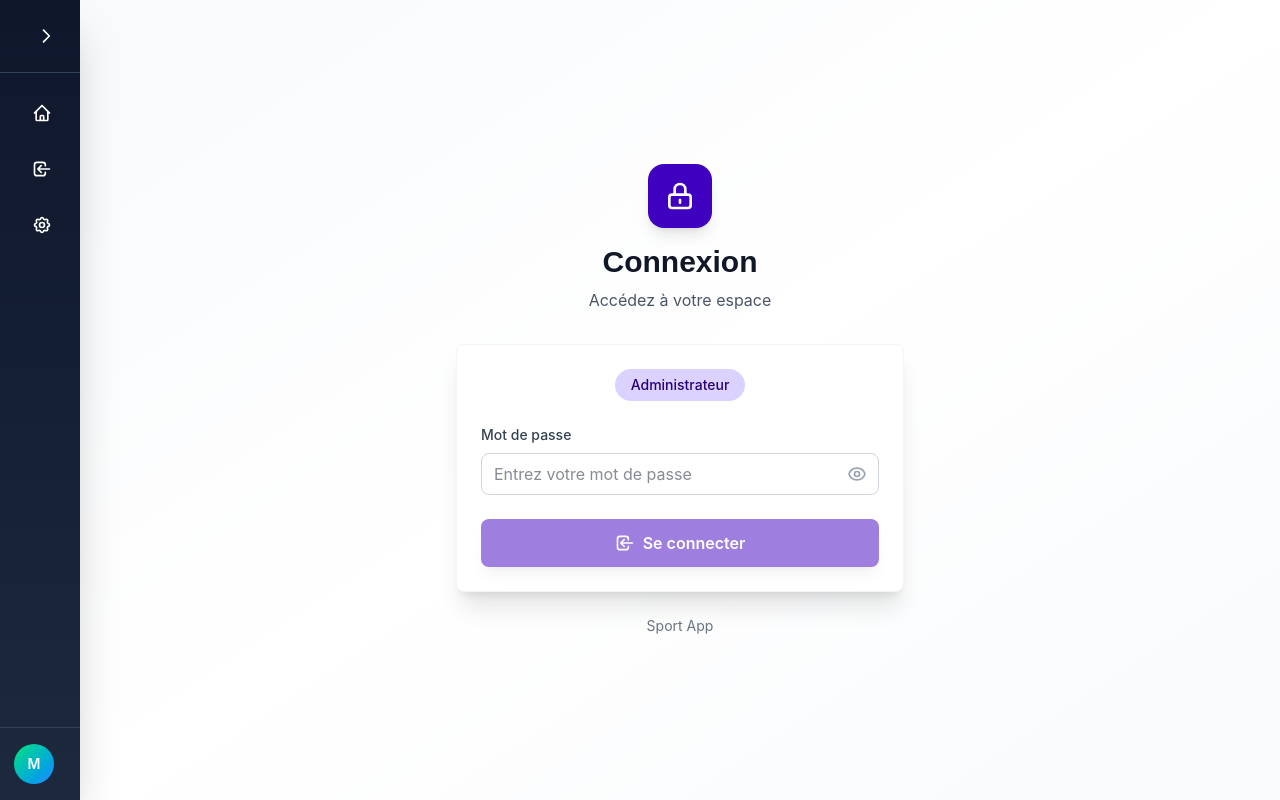
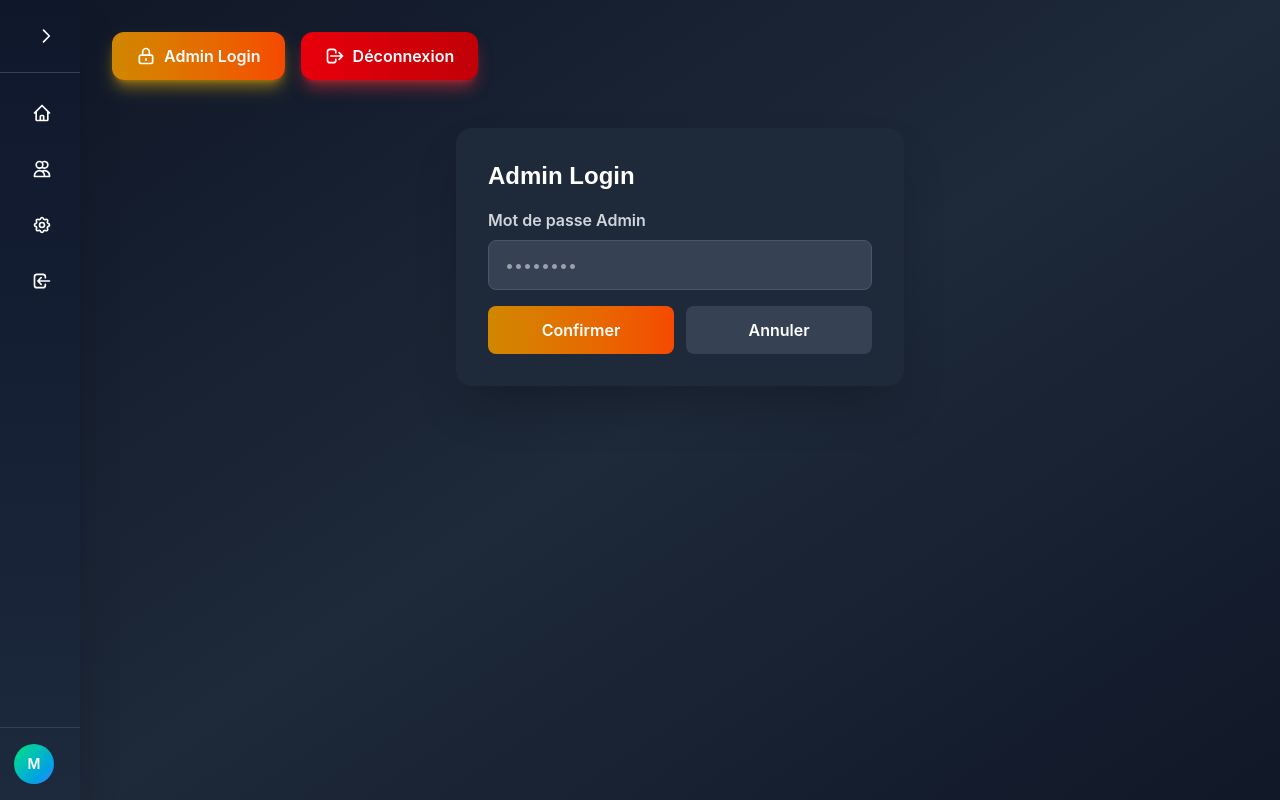
Before and after one commit to Bigchef-dev/hackaton-front, a Vue app: page /login in a window 1280 px wide. Built offline with nearby package versions, Linux system fonts and the light colour scheme.

Commit message:
feat: Implement LoginStuff component and update routing for login

```diff
--- /dev/null
+++ b/src/components/LoginStuff.vue
@@ -0,0 +1,118 @@
+
+
+<template>
+    <div class="min-h-screen bg-gradient-to-br from-gray-900 via-gray-800 to-gray-900 p-8">
+        <div class="max-w-7xl mx-auto">
+            <!-- Header -->
+            <div class="flex items-center justify-between mb-12">
+
+                <div class="flex gap-4">
+                    <button @click="showAdminModal = true"
+                        class="flex items-center gap-2 bg-gradient-to-r from-yellow-600 to-orange-600 hover:from-yellow-700 hover:to-orange-700 text-white px-6 py-3 rounded-xl font-semibold shadow-lg shadow-yellow-500/50 transition-all duration-300 hover:scale-105">
+                        <svg class="w-5 h-5" fill="none" stroke="currentColor" viewBox="0 0 24 24">
+                            <path stroke-linecap="round" stroke-linejoin="round" stroke-width="2" d="M12 15v2m-6 4h12a2 2 0 002-2v-6a2 2 0 00-2-2H6a2 2 0 00-2 2v6a2 2 0 002 2zm10-10V7a4 4 0 00-8 0v4h8z" />
+                        </svg>
+                        Admin Login
+                    </button>
+                    <button @click="handleLogout"
+                        class="flex items-center gap-2 bg-gradient-to-r from-red-600 to-red-700 hover:from-red-700 hover:to-red-800 text-white px-6 py-3 rounded-xl font-semibold shadow-lg shadow-red-500/50 transition-all duration-300 hover:scale-105">
+                        <svg class="w-5 h-5" fill="none" stroke="currentColor" viewBox="0 0 24 24">
+                            <path stroke-linecap="round" stroke-linejoin="round" stroke-width="2" d="M17 16l4-4m0 0l-4-4m4 4H7m6 4v1a3 3 0 01-3 3H6a3 3 0 01-3-3V7a3 3 0 013-3h4a3 3 0 013 3v1" />
+                        </svg>
+                        Déconnexion
+                    </button>
+
+                </div>
+            </div>
+        </div>
+
+        <!-- Admin Login Modal -->
+        <div  class=" flex items-center justify-center z-50">
+            <div class="bg-gray-800 rounded-2xl p-8 max-w-md w-full mx-4 shadow-2xl">
+                <h2 class="text-2xl font-bold text-white mb-4">Admin Login</h2>
+
+                <div v-if="adminError" class="bg-red-500/20 border border-red-500 text-red-200 px-4 py-3 rounded-lg mb-4">
+                    {{ adminError }}
+                </div>
+
+                <form @submit.prevent="handleAdminLogin" class="space-y-4">
+                    <div>
+                        <label for="adminPassword" class="block text-gray-300 mb-2 font-semibold">Mot de passe Admin</label>
+                        <input
+                            id="adminPassword"
+                            v-model="adminPassword"
+                            type="password"
+                            placeholder="••••••••"
+                            class="w-full px-4 py-3 bg-gray-700 text-white rounded-lg border border-gray-600 focus:border-yellow-500 focus:outline-none"
+                            required
+                        />
+                    </div>
+
+                    <div class="flex gap-3">
+                        <button
+                            type="submit"
+                            :disabled="isAdminLoading"
+                            class="flex-1 bg-gradient-to-r from-yellow-600 to-orange-600 hover:from-yellow-700 hover:to-orange-700 text-white px-6 py-3 rounded-lg font-semibold transition disabled:opacity-50"
+                        >
+                            {{ isAdminLoading ? 'Connexion...' : 'Confirmer' }}
+                        </button>
+                        <button
+                            type="button"
+                            @click="closeAdminModal"
+                            class="flex-1 bg-gray-700 hover:bg-gray-600 text-white px-6 py-3 rounded-lg font-semibold transition"
+                        >
+                            Annuler
+                        </button>
+                    </div>
+                </form>
+            </div>
+        </div>
+    </div>
+</template>
+
+<script setup lang="ts">
+import { ref } from 'vue';
+import { useRouter } from 'vue-router';
+
+import { useAuth } from '../utils/composables/auth';
+
+const router = useRouter();
+const { currentUser, logout, adminLogin } = useAuth();
+
+// Admin login modal state
+const showAdminModal = ref(false);
+const adminPassword = ref('');
+const adminError = ref('');
+const isAdminLoading = ref(false);
+
+const handleLogout = () => {
+    logout();
+    router.push('/login');
+};
+
+const handleAdminLogin = async () => {
+    adminError.value = '';
+    isAdminLoading.value = true;
+
+    try {
+        await adminLogin(adminPassword.value);
+        closeAdminModal();
+    } catch (error) {
+        adminError.value = error instanceof Error ? error.message : 'Échec de l\'authentification admin.';
+    } finally {
+        isAdminLoading.value = false;
+    }
+};
+
+const closeAdminModal = () => {
+    showAdminModal.value = false;
+    adminPassword.value = '';
+    adminError.value = '';
+};
+
+
+
+
+
+
+</script>
--- a/src/components/NavigationBar.vue
+++ b/src/components/NavigationBar.vue
@@ -21,7 +21,7 @@ enum UserRole {
 //TODO
 const currentUser = ref({
   name: 'Admin Martin',
-  role: UserRole.invite,
+  role: UserRole.athlete,
   avatar: "M"
 })
 
@@ -43,13 +43,14 @@ const ConnectionIcon = `<svg class="w-6 h-6" fill="none" stroke="currentColor" s
 const SettingsIcon = `<svg class="w-5 h-5" fill="none" stroke="currentColor" viewBox="0 0 24 24"><path stroke-linecap="round" stroke-linejoin="round" stroke-width="2" d="M10.325 4.317c.426-1.756 2.924-1.756 3.35 0a1.724 1.724 0 002.573 1.066c1.543-.94 3.31.826 2.37 2.37a1.724 1.724 0 001.065 2.572c1.756.426 1.756 2.924 0 3.35a1.724 1.724 0 00-1.066 2.573c.94 1.543-.826 3.31-2.37 2.37a1.724 1.724 0 00-2.572 1.065c-.426 1.756-2.924 1.756-3.35 0a1.724 1.724 0 00-2.573-1.066c-1.543.94-3.31-.826-2.37-2.37a1.724 1.724 0 00-1.065-2.572c-1.756-.426-1.756-2.924 0-3.35a1.724 1.724 0 001.066-2.573c-.94-1.543.826-3.31 2.37-2.37.996.608 2.296.07 2.572-1.065z" /><path stroke-linecap="round" stroke-linejoin="round" stroke-width="2" d="M15 12a3 3 0 11-6 0 3 3 0 016 0z" /></svg>`
 
 const menuItems = [
-  { id: 'home', label: 'Tableau de bord', icon: HomeIcon, roles: [UserRole.admin, UserRole.coach, UserRole.athlete, UserRole.president, UserRole.invite] },
+  { id: 'home', label: 'Accueil', icon: HomeIcon, roles: [UserRole.admin, UserRole.coach, UserRole.athlete, UserRole.president, UserRole.invite] },
   { id: 'AthleteDashboard', label: 'Athlète', icon: UsersIcon, roles: [UserRole.athlete] },
   { id: 'coach', label: 'Coach', icon: UsersIcon, roles: [UserRole.coach] },
   { id: 'presidence', label: 'Présidence', icon: UsersIcon, roles: [UserRole.president] },
   { id: 'AdminDashboard', label: 'Administration', icon: UsersIcon, roles: [UserRole.admin] },
-  { id: 'Login', label: 'Connexion', icon: ConnectionIcon, roles: [UserRole.admin, UserRole.coach, UserRole.athlete, UserRole.president, UserRole.invite] },
+  { id: 'Login', label: 'Connexion', icon: ConnectionIcon, roles: [UserRole.invite] },
   { id: 'settings', label: 'Paramètres', icon: SettingsIcon, roles: [UserRole.admin, UserRole.coach, UserRole.athlete, UserRole.president, UserRole.invite] },
+  { id: 'Logout', label: 'Déconnexion', icon: ConnectionIcon, roles: [UserRole.admin, UserRole.coach, UserRole.athlete, UserRole.president] }
 ]
 
 const filteredMenuItems = computed(() =>
--- a/src/utils/router.ts
+++ b/src/utils/router.ts
@@ -7,6 +7,7 @@ import LoginView from '../components/login/LoginView.vue';
 import { checkIsAuthenticated } from './composables/auth';
 import LoginForm from '../components/LoginForm.vue';
 import Home from '../components/Home.vue';
+import LoginStuff from '../components/LoginStuff.vue';
 
 
 
@@ -25,7 +26,7 @@ const routes: Array<RouteRecordRaw> = [
   {
     path: '/login',
     name: 'Login',
-    component: LoginView,
+    component: LoginStuff,
   },
   {
     path: '/athlete',
```
